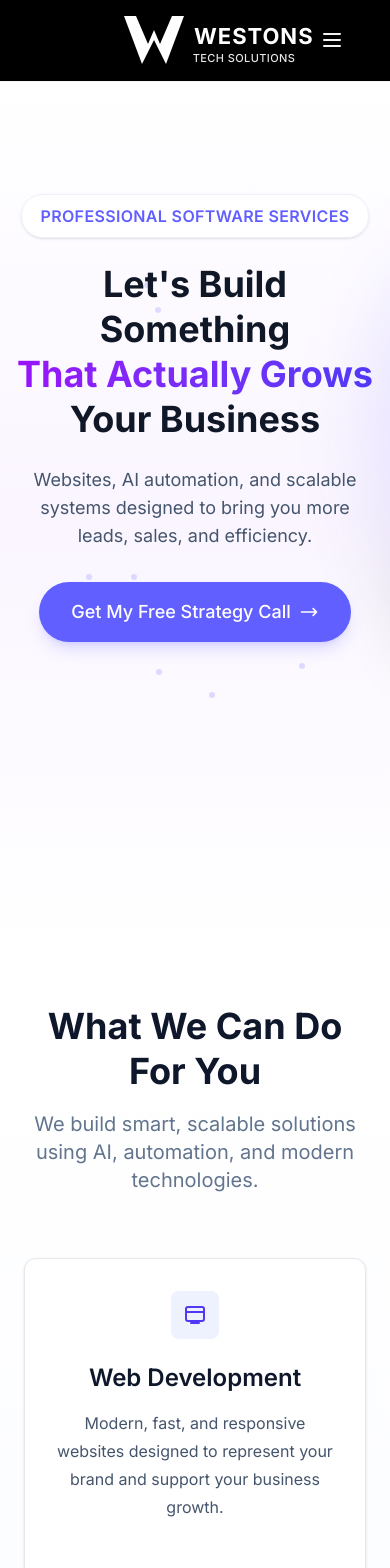
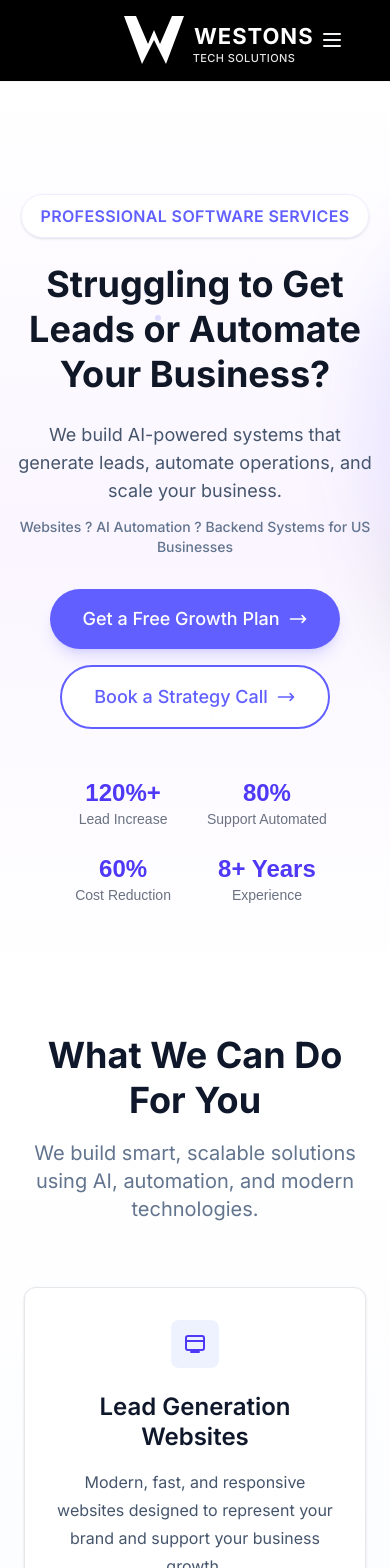
Before and after one commit to chanceweston97/Company-Profile, a Next.js app: page / in a window 390 px wide. Shown: the top 1568 px of the page. Built offline with nearby package versions, Linux system fonts and the light colour scheme.

Commit message:
testimonials

```diff
--- a/app/layout.tsx
+++ b/app/layout.tsx
@@ -20,8 +20,16 @@ const inter = Inter({
 });
 
 export const metadata: Metadata = {
-  title: "Weston Tech Solutions",
-  description: "Software services that scale with your business.",
+  title: "AI Automation & Software Development Company USA | Weston Tech Solutions",
+  description:
+    "We help US businesses generate leads, automate operations, and scale with AI, custom software, and high-performance websites. Serving Texas, Dallas, Houston.",
+  keywords: [
+    "AI automation USA",
+    "software development Texas",
+    "web development company USA",
+    "AI chatbot business",
+    "backend development services",
+  ],
 };
 
 export default function RootLayout({
--- a/app/services/page.tsx
+++ b/app/services/page.tsx
@@ -3,13 +3,13 @@ import Link from "next/link";
 const services = [
   {
     id: "web-development",
-    title: "Web Development",
+    title: "Lead Generation Websites",
     description:
       "Custom web applications built with modern frameworks and best practices for scalability and performance.",
   },
   {
     id: "mobile-apps",
-    title: "Mobile App Development",
+    title: "Scalable Mobile Applications",
     description:
       "Native and cross-platform mobile applications that deliver exceptional user experiences.",
   },
@@ -21,19 +21,19 @@ const services = [
   },
   {
     id: "api-development",
-    title: "API Development",
+    title: "Custom Backend Systems",
     description:
       "RESTful and GraphQL APIs designed for performance, security, and seamless integration.",
   },
   {
     id: "security-consulting",
-    title: "Security Consulting",
+    title: "Secure & Scalable Architecture",
     description:
       "Comprehensive security audits and implementation of best practices to protect your applications.",
   },
   {
     id: "performance-optimization",
-    title: "Performance Optimization",
+    title: "Speed & Conversion Optimization",
     description:
       "Speed up your applications with expert optimization techniques and monitoring solutions.",
   },
--- a/components/home/FeaturedProjects.tsx
+++ b/components/home/FeaturedProjects.tsx
@@ -89,7 +89,7 @@ export function FeaturedProjects() {
                   className="mt-auto inline-flex items-center gap-2 text-sm font-semibold text-indigo-500 transition-colors hover:text-indigo-600"
                   style={{ fontFamily: "var(--font-inter), Inter, sans-serif" }}
                 >
-                  Learn more
+                  View Results
                   <svg className="h-4 w-4" fill="none" viewBox="0 0 24 24" stroke="currentColor" strokeWidth={2}>
                     <path strokeLinecap="round" strokeLinejoin="round" d="M17 8l4 4m0 0l-4 4m4-4H3" />
                   </svg>
--- a/components/home/Hero.tsx
+++ b/components/home/Hero.tsx
@@ -161,11 +161,7 @@ export function Hero() {
           className="text-center text-4xl font-bold leading-tight md:text-6xl"
           style={{ fontFamily: "var(--font-inter), Inter, sans-serif" }}
         >
-          <span className="block text-gray-900">Let&apos;s Build Something</span>
-          <span className="block bg-gradient-to-r from-purple-600 to-indigo-600 bg-clip-text text-transparent">
-            That Actually Grows
-          </span>
-          <span className="block text-gray-900">Your Business</span>
+          <span className="block text-gray-900">Struggling to Get Leads or Automate Your Business?</span>
         </motion.h1>
 
         <motion.p
@@ -174,7 +170,15 @@ export function Hero() {
           className="mt-6 max-w-[768px] text-center text-lg text-slate-600 sm:text-xl"
           style={{ fontFamily: "var(--font-inter), Inter, sans-serif" }}
         >
-          Websites, AI automation, and scalable systems designed to bring you more leads, sales, and efficiency.
+          We build AI-powered systems that generate leads, automate operations, and scale your business.
+        </motion.p>
+        <motion.p
+          variants={fadeUp}
+          transition={{ duration: 0.75, ease: "easeOut" }}
+          className="mt-3 text-center text-sm font-medium text-slate-500 sm:text-base"
+          style={{ fontFamily: "var(--font-inter), Inter, sans-serif" }}
+        >
+          Websites ? AI Automation ? Backend Systems for US Businesses
         </motion.p>
 
         <motion.div variants={fadeUp} transition={{ duration: 0.75, ease: "easeOut" }}>
@@ -184,7 +188,17 @@ export function Hero() {
               className="inline-flex items-center justify-center gap-2 rounded-full bg-indigo-500 px-8 py-4 text-lg font-medium text-white shadow-lg shadow-indigo-500/20 transition-colors hover:bg-indigo-600"
               style={{ fontFamily: "var(--font-inter), Inter, sans-serif" }}
             >
-              Get My Free Strategy Call
+              Get a Free Growth Plan
+              <svg className="h-5 w-5" fill="none" viewBox="0 0 24 24" stroke="currentColor" strokeWidth={2}>
+                <path strokeLinecap="round" strokeLinejoin="round" d="M17 8l4 4m0 0l-4 4m4-4H3" />
+              </svg>
+            </Link>
+            <Link
+              href="/contact"
+              className="inline-flex items-center justify-center gap-2 rounded-full border-2 border-indigo-500 bg-white/90 px-8 py-4 text-lg font-medium text-indigo-500 backdrop-blur-[12px] transition-colors hover:bg-white"
+              style={{ fontFamily: "var(--font-inter), Inter, sans-serif" }}
+            >
+              Book a Strategy Call
               <svg className="h-5 w-5" fill="none" viewBox="0 0 24 24" stroke="currentColor" strokeWidth={2}>
                 <path strokeLinecap="round" strokeLinejoin="round" d="M17 8l4 4m0 0l-4 4m4-4H3" />
               </svg>
@@ -192,6 +206,27 @@ export function Hero() {
           </div>
         </motion.div>
 
+        <motion.div variants={fadeUp} transition={{ duration: 0.75, ease: "easeOut" }}>
+          <div className="mt-12 grid grid-cols-2 gap-6 text-center md:grid-cols-4">
+            <div>
+              <h3 className="text-2xl font-bold text-indigo-600">120%+</h3>
+              <p className="text-sm text-gray-500">Lead Increase</p>
+            </div>
+            <div>
+              <h3 className="text-2xl font-bold text-indigo-600">80%</h3>
+              <p className="text-sm text-gray-500">Support Automated</p>
+            </div>
+            <div>
+              <h3 className="text-2xl font-bold text-indigo-600">60%</h3>
+              <p className="text-sm text-gray-500">Cost Reduction</p>
+            </div>
+            <div>
+              <h3 className="text-2xl font-bold text-indigo-600">8+ Years</h3>
+              <p className="text-sm text-gray-500">Experience</p>
+            </div>
+          </div>
+        </motion.div>
+
       </motion.div>
     </section>
   );
--- a/components/home/Services.tsx
+++ b/components/home/Services.tsx
@@ -5,13 +5,13 @@ import { AnimateOnScroll } from "@/components/ui/AnimateOnScroll";
 
 const services = [
   {
-    title: "Web Development",
+    title: "Lead Generation Websites",
     description:
       "Modern, fast, and responsive websites designed to represent your brand and support your business growth.",
     href: "/contact",
   },
   {
-    title: "Mobile App Development",
+    title: "Scalable Mobile Applications",
     description:
       "Custom mobile applications built for performance, usability, and seamless user experience.",
     href: "/contact",
--- a/components/home/Testimonials.tsx
+++ b/components/home/Testimonials.tsx
@@ -6,22 +6,22 @@ const testimonials = [
   {
     quote:
       '"Outstanding work! The project was delivered on time and exceeded our expectations. Highly recommended for any software development needs."',
-    name: "Sarah Johnson",
-    role: "CTO at TechStart Inc",
+    name: "Daniel Li",
+    role: "Market & Product Analyst at ZDA Communications LLC",
     initial: "S",
   },
   {
     quote:
       '"Professional, efficient, and incredibly skilled. Our application performance improved by 300% after the optimization work."',
-    name: "Michael Chen",
+    name: "Roy Hahn",
     role: "Product Manager at DataFlow Systems",
     initial: "M",
   },
   {
     quote:
-      '"The best developer we have worked with. Clear communication, expert technical skills, and a genuine commitment to our success."',
-    name: "Emily Rodriguez",
-    role: "Founder at CloudVentures",
+      '"The best company we have worked with. Clear communication, expert technical skills, and a genuine commitment to our success."',
+    name: "Ryan Rader",
+    role: "CEO at HavenLifeStyles",
     initial: "E",
   },
 ];
--- a/components/layout/Footer.tsx
+++ b/components/layout/Footer.tsx
@@ -31,6 +31,9 @@ export function Footer() {
             </Link>
             <p className="font-inter text-sm font-normal leading-5 text-white">
               Expert software solutions delivered online with 8 years of experience.
+            </p>
+            <p className="font-inter text-xs font-normal leading-5 text-gray-300">
+              Serving clients across Texas, Dallas, Houston, Austin, and the United States.
             </p>
           </div>
 
```
